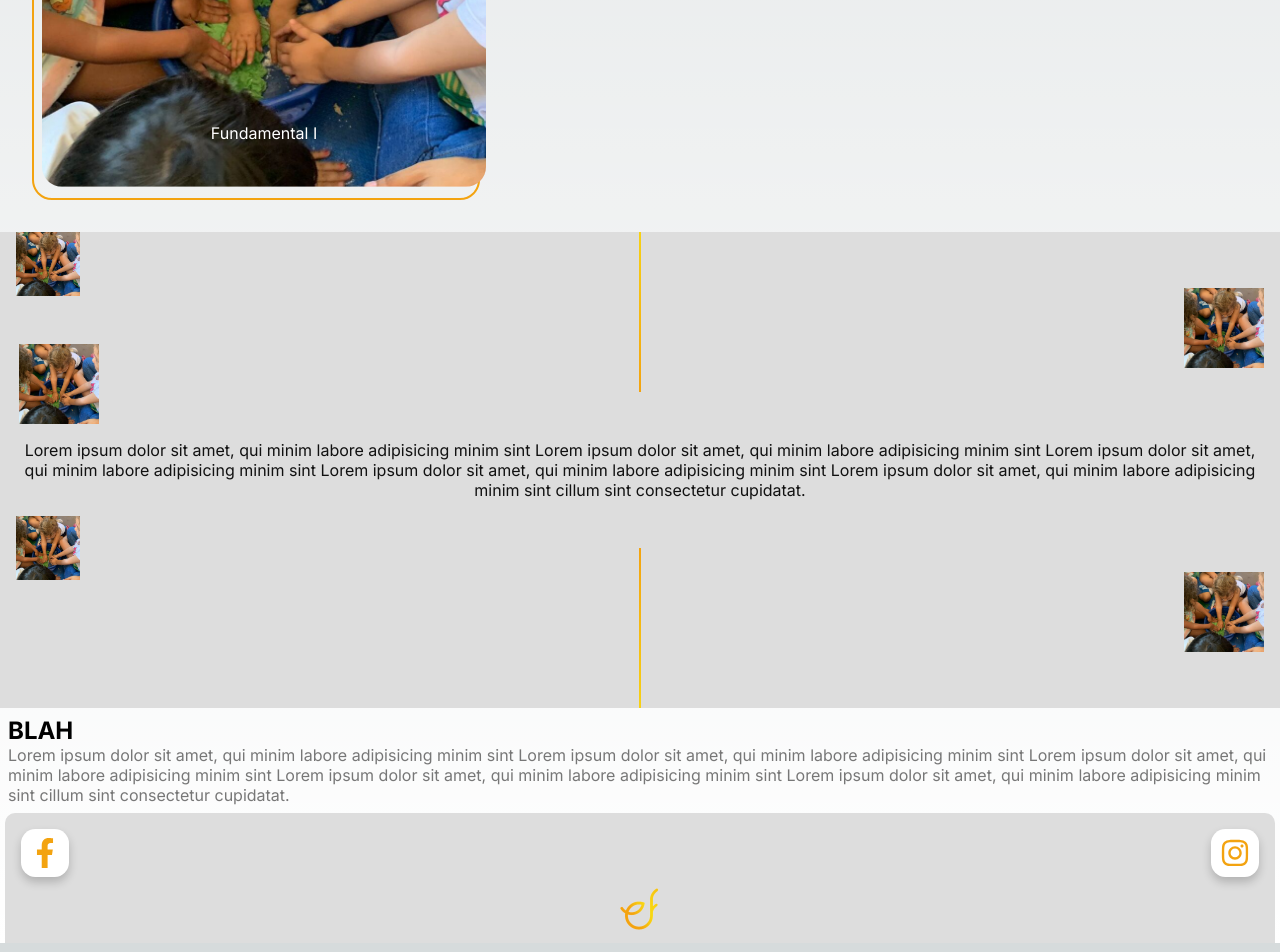
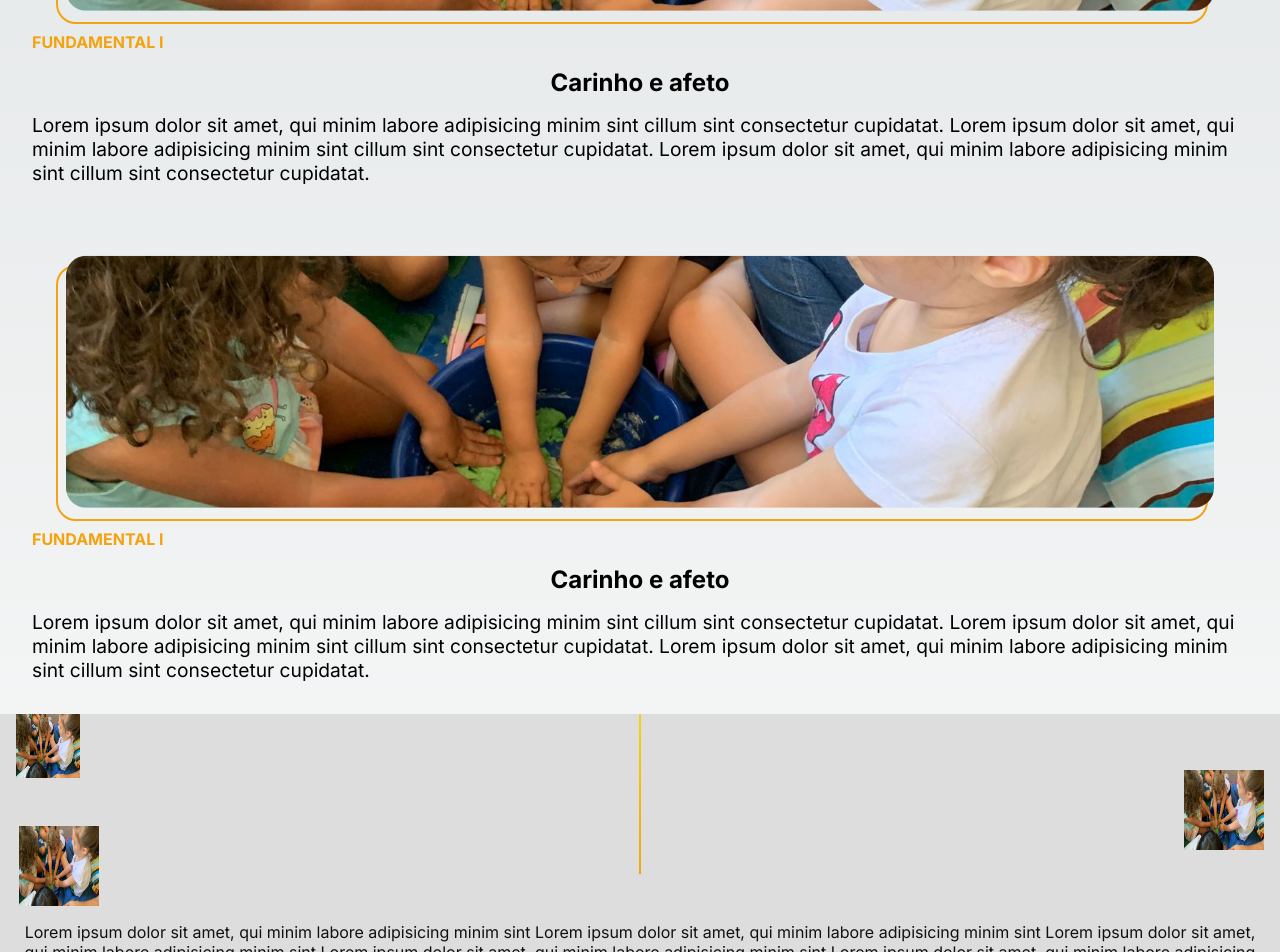
Before and after one commit to taleshrocha/school-model, a Next.js app: page / in a window 1280 px wide. Shown: the part 1080-2032 px from the top of the page. Built offline with nearby package versions, Linux system fonts and the light colour scheme.

Commit message:
LevelSection

```diff
--- a/src/app/page.jsx
+++ b/src/app/page.jsx
@@ -5,6 +5,7 @@ import ImageDownDisplay from "@/components/ImageDownDisplay";
 import ImageTopDisplay from "@/components/ImageTopDisplay";
 import NavBar from "@/components/NavBar";
 import Section from "@/components/Section";
+import LevelSection from "@/components/sections/LevelSection";
 import Image from "next/image";
 import { useEffect, useRef, useState } from "react";
 import styles from "../styles/page.module.css";
@@ -96,16 +97,17 @@ export default function Home() {
       </div>
 
       {/*Fundamental I*/}
-      <section
+      <LevelSection
         ref={slideUpRef}
-        className={`${styles.fund1Section} ${slideUpAni && styles.slideBack}`}
-      >
-        <Banner />
-        <p>
-          Lorem ipsum dolor sit amet, qui minim labore adipisicing minim sint
-          cillum sint consectetur cupidatat.
-        </p>
-      </section>
+        isAnimating={slideUpAni}
+      />
+
+      {/*Fundamental II*/}
+      <LevelSection
+        ref={slideUpRef}
+        isAnimating={slideUpAni}
+      />
+
 
       <section className={styles.section}>
         <ImageTopDisplay isAnimating={slideCenterAni} ref={slideCenterRef} />
--- a/src/components/Banner.jsx
+++ b/src/components/Banner.jsx
@@ -4,15 +4,16 @@ import Image from "next/image";
 export default function Banner() {
   return (
     <div className={styles.banner}>
+      <div className={styles.border}>
         <div className={styles.imageDiv}>
-        <span>Fundamental I</span>
           <Image
             src="/escola.jpeg"
             alt=""
             fill
             unoptimized={true}
-          className={`${styles.banner.image}`}
+            className={`${styles.image}`}
           />
+        </div>
       </div>
     </div>
   );
--- a/src/components/Footer.jsx
+++ b/src/components/Footer.jsx
@@ -9,7 +9,8 @@ import Image from "next/image";
 export default function Footer() {
   return (
     <footer className={styles.footer}>
-      <div>
+      <div className={styles.verticalLine} />
+      <div className={styles.buttonDiv}>
         <LinkButton Icon={FacebookLogoIcon} href={"https://www.google.com"} />
 
         <LinkButton Icon={InstagramLogoIcon} href={"https://www.google.com"} />
--- a/src/components/sections/LevelSection.jsx
+++ b/src/components/sections/LevelSection.jsx
@@ -0,0 +1,27 @@
+"use client";
+import styles from "../../styles/components/sections/LevelSection.module.css";
+import { forwardRef } from "react";
+import Banner from "../Banner";
+
+const LevelSection = forwardRef(({ isAnimating }, ref) => {
+  return (
+      <section
+        ref={ref}
+        className={`${styles.section} ${isAnimating && styles.slideBack}`}
+      >
+        <Banner />
+          <span>FUNDAMENTAL I</span>
+          <h1>Carinho e afeto</h1>
+          <p>
+            Lorem ipsum dolor sit amet, qui minim labore adipisicing minim sint
+            cillum sint consectetur cupidatat.
+            Lorem ipsum dolor sit amet, qui minim labore adipisicing minim sint
+            cillum sint consectetur cupidatat.
+            Lorem ipsum dolor sit amet, qui minim labore adipisicing minim sint
+            cillum sint consectetur cupidatat.
+          </p>
+      </section>
+  );
+});
+
+export default LevelSection;
--- a/src/styles/components/Banner.module.css
+++ b/src/styles/components/Banner.module.css
@@ -1,10 +1,18 @@
 .banner {
+  width: min-content;
+  height: min-content;
+  padding-right: 1rem;
+  padding-top: 1rem;
+}
+
+.border {
   display: flex;
   justify-content: center;
   align-items: center;
 
-  width: 35vw;
-  aspect-ratio: 1/1;
+
+  width: 90vw;
+  height: 16rem;
 
   border: 2px solid var(--secondary-color);
   border-radius: 20px;
@@ -22,7 +30,12 @@
 
   height: 100%;
   width: 100%;
+  transition: all .5s ease-out;
 
+}
+
+.imageDiv:hover {
+  transform: translate(.7rem, -.9rem);
 }
 
 .banner span {
@@ -35,5 +48,6 @@
   text-align: center;
 }
 
-.banner.image {
+.image {
+  object-fit: cover;
 }
--- a/src/styles/components/Footer.module.css
+++ b/src/styles/components/Footer.module.css
@@ -4,13 +4,15 @@
   align-items: center;
   justify-items: center;
   justify-content: space-between;
+  position: relative;
+
   margin: 0 .3rem 0 .3rem;
   border-radius: 10px 10px 0 0;
   padding: 0.5rem;
   background-color: var(--silver);
 }
 
-.footer div {
+.buttonDiv {
   display: flex;
   justify-content: space-between;
   padding: .5rem;
@@ -29,3 +31,13 @@
   color: var(--secondary-color);
   box-shadow:  0 5px 10px rgba(0, 0, 0, 0.2);
 }
+
+.verticalLine {
+  height: 6rem;
+  width: 2px;
+  background-image: var(--gradient-bottom);
+
+  transform: translateY(-30%);
+  position: absolute;
+  top: 0;
+}
--- /dev/null
+++ b/src/styles/components/sections/LevelSection.module.css
@@ -0,0 +1,32 @@
+.section {
+  display: flex;
+  justify-items: center;
+  align-items: center;
+  flex-direction: column;
+
+  padding: 2rem;
+
+  opacity: 0;
+  transform: translateY(50px);
+  transition: all 0.5s ease-out;
+}
+
+.section h1 {
+  margin: 1rem 0 1rem 0;
+}
+
+.section p {
+  font-size: larger;
+}
+
+.section span {
+  margin-top: .5rem;
+  font-weight: bold;
+  color: var(--secondary-color);
+  width: 100%;
+}
+
+.slideBack {
+  opacity: 1;
+  transform: translate(0px, 0px);
+}
--- a/src/styles/page.module.css
+++ b/src/styles/page.module.css
@@ -21,7 +21,7 @@
   width: 100%;
   height: 100vh;
   overflow: hidden;
-  padding: .5rem;
+  padding: 0.5rem;
 }
 
 .gradientOverlay {
@@ -30,9 +30,9 @@
   height: 100%;
   background: linear-gradient(
     to top,
-    rgba(0, 0, 0, .8) 0%,
+    rgba(0, 0, 0, 0.8) 0%,
     rgba(0, 0, 0, 0) 50%,
-    rgba(0, 0, 0, .8) 100%
+    rgba(0, 0, 0, 0.8) 100%
   );
   z-index: 1;
 }
@@ -40,7 +40,7 @@
 .textContainer {
   color: white;
   animation: fade-in-up 0.75s ease-out;
-  padding: .5rem;
+  padding: 0.5rem;
   z-index: 1;
 }
 
@@ -64,14 +64,6 @@
   border-radius: 40px;
 }
 
-.fund1Section {
-  display: flex;
-  padding: 2rem;
-
-  opacity: 0;
-  transform: translateY(50px);
-  transition: all .5s ease-out;
-}
 
 .slideLeft {
   opacity: 0;
@@ -82,7 +74,7 @@
 .slideRight {
   opacity: 0;
   transform: translateX(-50px);
-  transition: all .5s ease-out;
+  transition: all 0.5s ease-out;
 }
 
 .slideBack {
@@ -92,7 +84,7 @@
 
 .fadeOut {
   opacity: 0;
-  transition: all .7s ease-out;
+  transition: all 0.7s ease-out;
 }
 
 .fadeOut p {
@@ -114,9 +106,13 @@
   }
 }
 
-/* Mobile */
-@media (max-width: 700px) {
+/* PC */
+@media (min-width: 700px) {
   .content {
     padding: 4rem;
   }
+
+  .fund1Section {
+    flex-direction: row;
+  }
 }
```
Also changed, not shown: public/escola.jpeg. Lines whose indentation alone changed are shown as unchanged.
